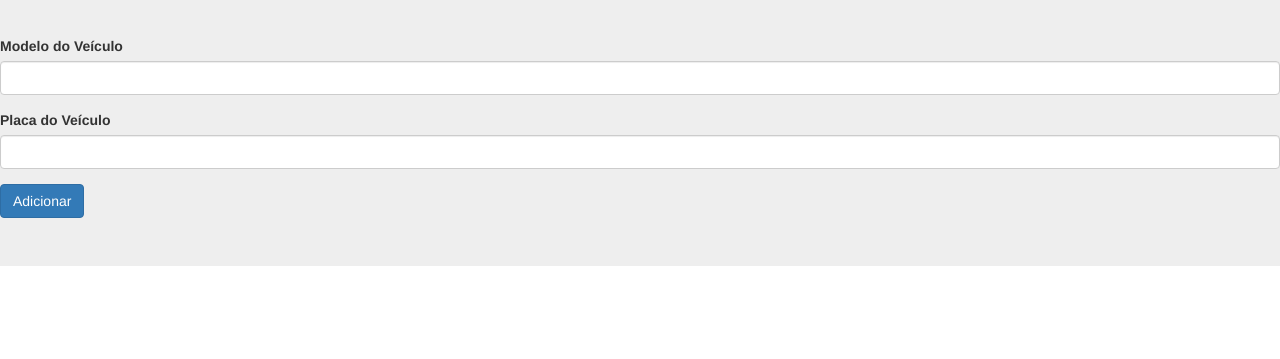
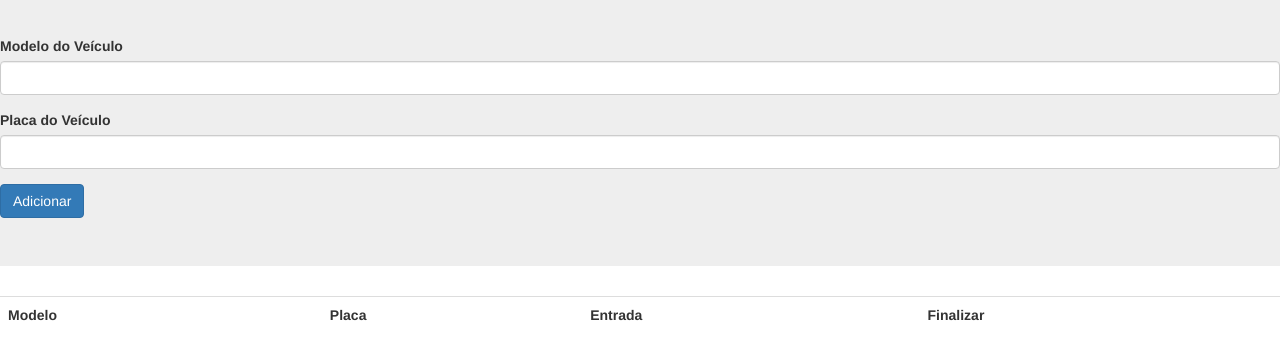
Before and after one commit to KeylaneSilva/parkingSystem.github.io, a plain HTML site: page index.html in a window 1280 px wide. Shown: the part 75-434 px from the top of the page. Drawn offline with nearby package versions, Linux system fonts and the light colour scheme.

Commit message:
adicionando tabela de resuiltados

```diff
--- a/index.html
+++ b/index.html
@@ -5,13 +5,13 @@
     <meta http-equiv="X-UA-Compatible" content="IE=edge">
     <meta name="viewport" content="width=device-width, initial-scale=1.0">
     <link rel="stylesheet" href="https://maxcdn.bootstrapcdn.com/bootstrap/3.3.7/css/bootstrap.min.css" integrity="sha384-BVYiiSIFeK1dGmJRAkycuHAHRg32OmUcww7on3RYdg4Va+PmSTsz/K68vbdEjh4u" crossorigin="anonymous">
+
     <title>Estacionamento</title>
 </head>
 <body>
     <div class="conteiner">
     <div class="harder clearfix">
             <h2>Sistema de Estacionamento</h2>
-        </div>
         </div>
         <div class="jumbotron">
             <form id="formulario">
@@ -26,9 +26,30 @@
                 <button type="submit" class="btn btn-primary">Adicionar</button>
             </form>
         </div>
+    </div>
+
+    <div class="row marketing">
+        <div class="col-lg-12">
+            <table class="table table-hover">
+                <header>
+                    <tr> <!--linha-->
+                        <th>Modelo</th>
+                        <th>Placa</th>
+                        <th>Entrada</th>
+                        <th>Finalizar</th>
+                    </tr>
+                </header>
+                <tbody id="resultados"></tbody>
+            </table>
+        </div>
+    </div>
+
+
     </body>
 
 
 <script src="https://maxcdn.bootstrapcdn.com/bootstrap/3.3.7/js/bootstrap.min.js" integrity="sha384-Tc5IQib027qvyjSMfHjOMaLkfuWVxZxUPnCJA7l2mCWNIpG9mGCD8wGNIcPD7Txa" crossorigin="anonymous"></script>
+<script src="js/jquery.js"></script>
+<script src="js/main.js"></script>
 
 </html>
```
Lines whose indentation alone changed are shown as unchanged.
